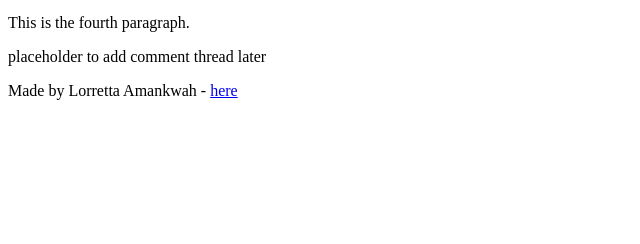
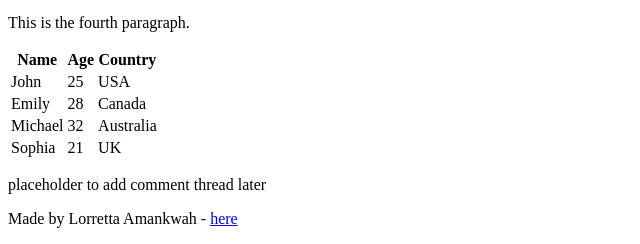
Before and after one commit to Lorr-etta/My_First_Portfolio, a plain HTML site: page html_basic/index.html in a window 1280 px wide. Shown: the part 1018-1262 px from the top of the page, without its empty margins (0-640 px from the left). Before the commit the page ends 1134 px from the top, so only its background shows below. Drawn offline with Linux system fonts and the light colour scheme.

Commit message:
Add learners table to index.html

```diff
--- a/html_basic/index.html
+++ b/html_basic/index.html
@@ -50,7 +50,38 @@
         <img src="https://i.ibb.co/gTDZZT8/ALX-Logo-07.png" alt="ALX Logo">
       </a>
       <p>This is the fourth paragraph.</p>
-    </article>
+
+    <table>
+  <thead>
+    <tr>
+      <th>Name</th>
+      <th>Age</th>
+      <th>Country</th>
+    </tr>
+  </thead>
+  <tbody>
+    <tr>
+      <td>John</td>
+      <td>25</td>
+      <td>USA</td>
+    </tr>
+    <tr>
+      <td>Emily</td>
+      <td>28</td>
+      <td>Canada</td>
+    </tr>
+    <tr>
+      <td>Michael</td>
+      <td>32</td>
+      <td>Australia</td>
+    </tr>
+    <tr>
+      <td>Sophia</td>
+      <td>21</td>
+      <td>UK</td>
+    </tr>
+  </tbody>
+</table></article>
 
     <aside>
       <p>placeholder to add comment thread later</p>
```
